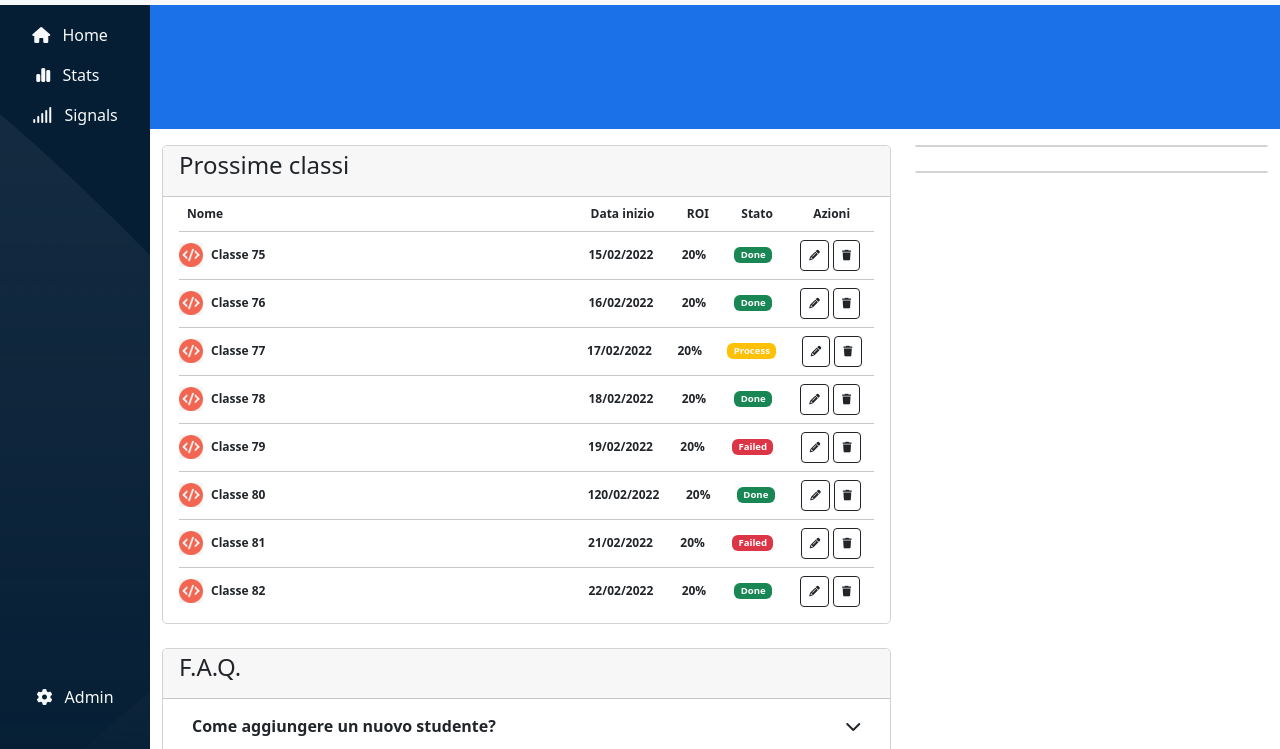
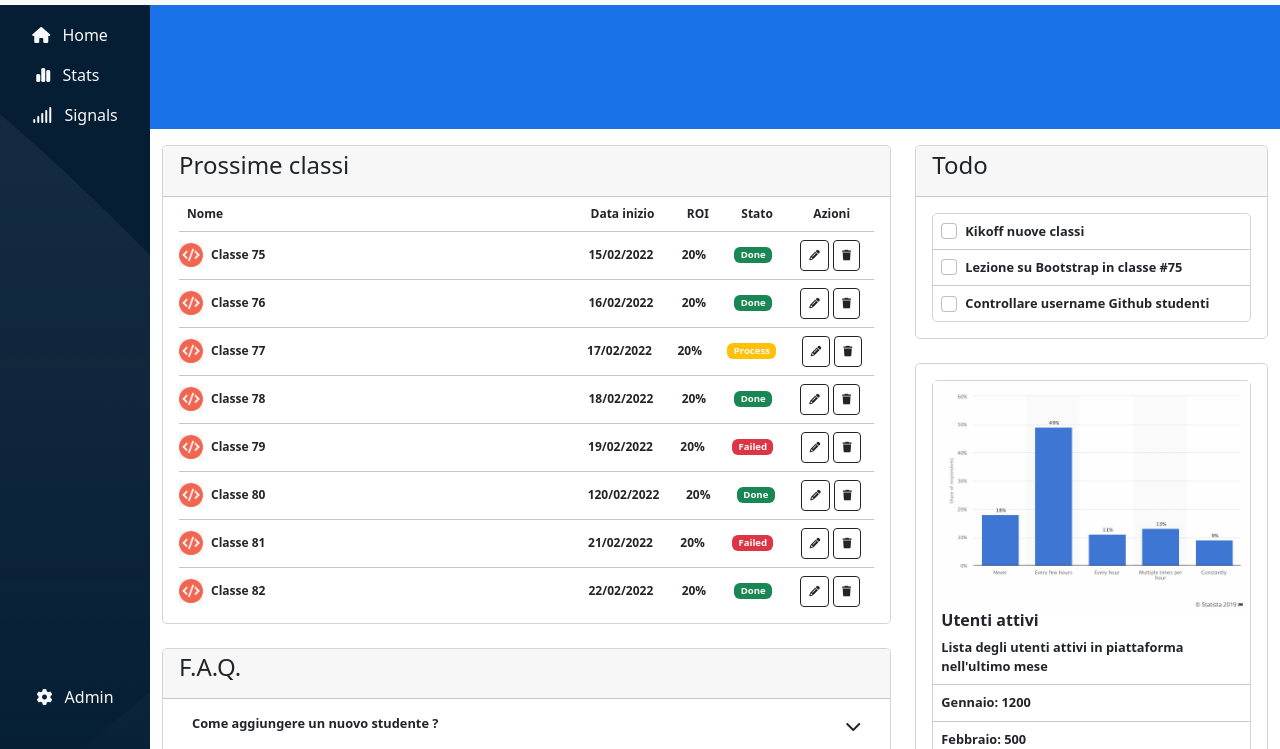
Before and after one commit to emanuelefarelli/html-css-bootstrap-dashboard, a plain HTML site: page index.html in a window 1280 px wide. Shown: the part 51-800 px from the top of the page. Drawn offline with nearby package versions, Linux system fonts and the light colour scheme.

Commit message:
Aggiunta sezione my users stats

```diff
--- a/css/style.css
+++ b/css/style.css
@@ -102,9 +102,22 @@ section.my_prossime_classi span{
 
 /* MY FAQ */
 
-section.my_faq p.my_faq_question{
-    font-size: 1rem;
+section.my_faq p.my_faq_question,
+section.my_faq div.my_faq_answer{
+    font-size: 0.8rem;
 }
+
+section.my_todo span{
+    font-size: 0.8rem;
+}
+
+/* MY USERS STATS */
+
+section.my_users_stats p,
+section.my_users_stats a{
+    font-size: 0.8rem;
+}
+
 
 @media screen and (max-width: 992px){
     main nav.side-bar{
--- a/index.html
+++ b/index.html
@@ -389,42 +389,42 @@
                             <hr class="m-0">
                             <div class="py-2 px-3 container_fluid">
                                 <a class="btn bg-white w-100 d-flex justify-content-between" data-bs-toggle="collapse" href="#answer_faq_1" role="button" aria-expanded="false" aria-controls="collapseExample">
-                                    <p class="my_faq_question fw-semibold ">
-                                        Come aggiungere un nuovo studente?
+                                    <p class="my_faq_question fw-bold ">
+                                        Come aggiungere un nuovo studente ?
                                     </p>
                                     <p class="fw-semibold">
                                         <i class="fa-solid fa-chevron-down"></i>
                                     </p>
                                 </a>
-                                <div class="collapse my_faq_answer px-3" id="answer_faq_1">
+                                <div class="collapse my_faq_answer fw-semibold px-3" id="answer_faq_1">
                                     Clicca su "+" in alto, nella sezione blu.
                                 </div>
 
-                                <hr>
+                                <hr class="my-1">
 
                                 <a class="btn bg-white w-100 d-flex justify-content-between" data-bs-toggle="collapse" href="#answer_faq_2" role="button" aria-expanded="false" aria-controls="collapseExample">
-                                    <p class="my_faq_question fw-semibold">
-                                        Come posso accedere alle informazioni del mio account?
+                                    <p class="my_faq_question fw-bold">
+                                        Come posso accedere alle informazioni del mio account ?
                                     </p>
                                     <p class="fw-semibold">
                                         <i class="fa-solid fa-chevron-down"></i>
                                     </p>
                                 </a>
-                                <div class="collapse my_faq_answer px-3" id="answer_faq_2">
+                                <div class="collapse my_faq_answer fw-semibold px-3" id="answer_faq_2">
                                     Clicca sull'icona della campanella.
                                 </div>
 
-                                <hr>
+                                <hr class="my-1">
 
                                 <a class="btn bg-white w-100 d-flex justify-content-between" data-bs-toggle="collapse" href="#answer_faq_3" role="button" aria-expanded="false" aria-controls="collapseExample">
-                                    <p class="my_faq_question fw-semibold">
-                                        Posso usare questa dashboard da mobile?
+                                    <p class="my_faq_question fw-bold">
+                                        Posso usare questa dashboard da mobile ?
                                     </p>
                                     <p class="fw-semibold">
                                         <i class="fa-solid fa-chevron-down"></i>
                                     </p>
                                 </a>
-                                <div class="collapse my_faq_answer px-3" id="answer_faq_3">
+                                <div class="collapse my_faq_answer fw-semibold px-3" id="answer_faq_3">
                                     Si.
                                 </div>
                             </div>
@@ -434,11 +434,62 @@
                     <div class="right_cont col-12 col-lg-4">
 
                         <section class="my_todo">
-
+                            <h1 class="my_section_title fs-4 w-100 m-0">
+                                Todo
+                            </h1>
+                            <hr class="m-0">
+                            <section class="my_checklist m-3">
+                                <div class="my_checkitem d-flex align-items-center my-2">
+                                    <input class="form-check-input mt-0 ms-2" type="checkbox" value="" aria-label="Checkbox for following text input">
+                                    <span class="ms-2 fw-semibold">
+                                        Kikoff nuove classi
+                                    </span>
+                                </div>
+                                <hr class="m-0">
+                                <div class="my_checkitem d-flex align-items-center my-2">
+                                    <input class="form-check-input mt-0 ms-2" type="checkbox" value="" aria-label="Checkbox for following text input">
+                                    <span class="ms-2 fw-semibold">
+                                        Lezione su Bootstrap in classe #75
+                                    </span>
+                                </div>
+                                <hr class="m-0">
+                                <div class="my_checkitem d-flex align-items-center my-2">
+                                    <input class="form-check-input mt-0 ms-2" type="checkbox" value="" aria-label="Checkbox for following text input">
+                                    <span class="ms-2 fw-semibold">
+                                        Controllare username Github studenti
+                                    </span>
+                                </div>
+                            </section>
                         </section>
 
-                        <section class="my_stats">
-
+                        <section class="my_users_stats p-3">
+                            <section class="my_stats mb-0">
+                                <img class="w-100" src="img/stats.jpeg" alt="Immagini di statistiche">
+                                <h2 class="fs-6 fw-semibold ps-2">
+                                    Utenti attivi
+                                </h2>
+                                <p class="fw-semibold ps-2">
+                                    Lista degli utenti attivi in piattaforma nell'ultimo mese
+                                </p>
+                                <hr class="my-2">
+                                <p class="fw-semibold ps-2">
+                                    Gennaio: 1200
+                                </p>
+                                <hr class="my-2">
+                                <p class="fw-semibold ps-2">
+                                    Febbraio: 500
+                                </p>
+                                <hr class="my-2">
+                                <p class="fw-semibold ps-2">
+                                    Marzo: 800
+                                </p>
+                                <hr class="my-2">
+                                <div class="pb-3">
+                                    <a class="ps-2" href="#">
+                                        Visualizza report approfondito
+                                    </a>
+                                </div>
+                            </section>
                         </section>
 
                     </div>
```
